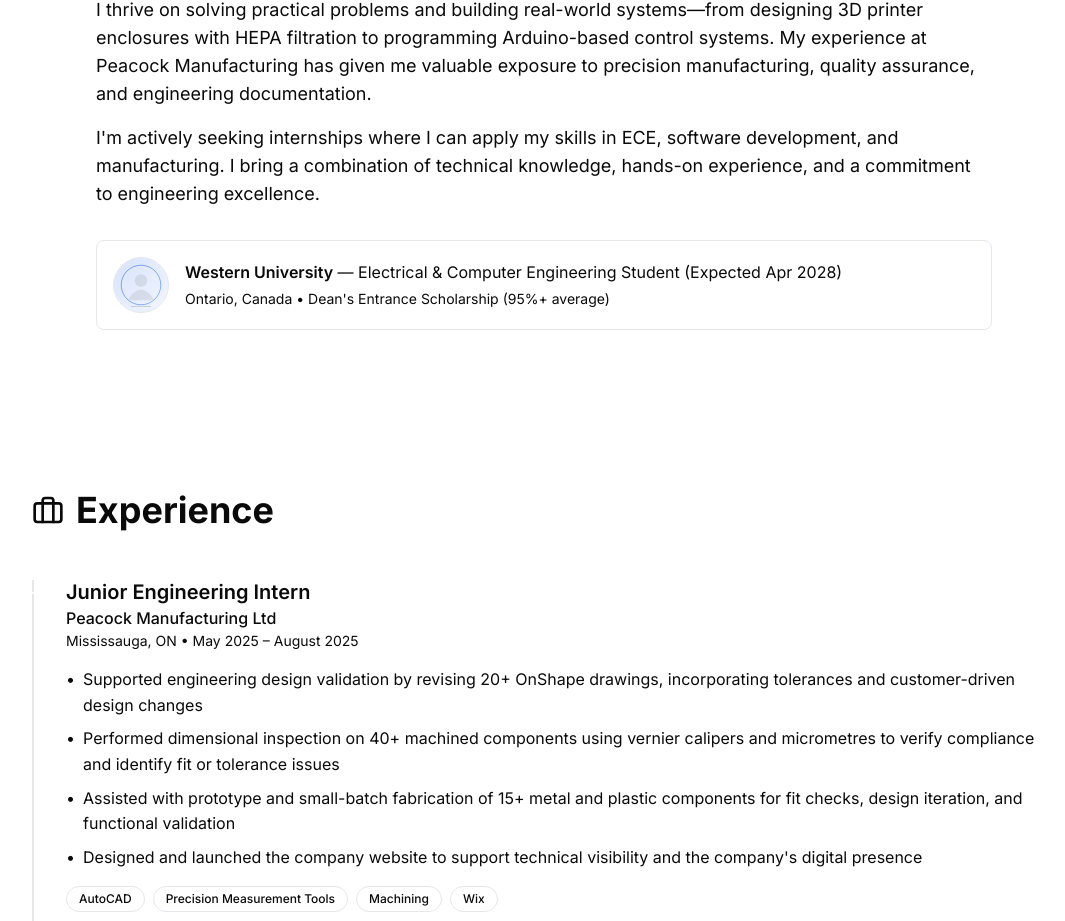
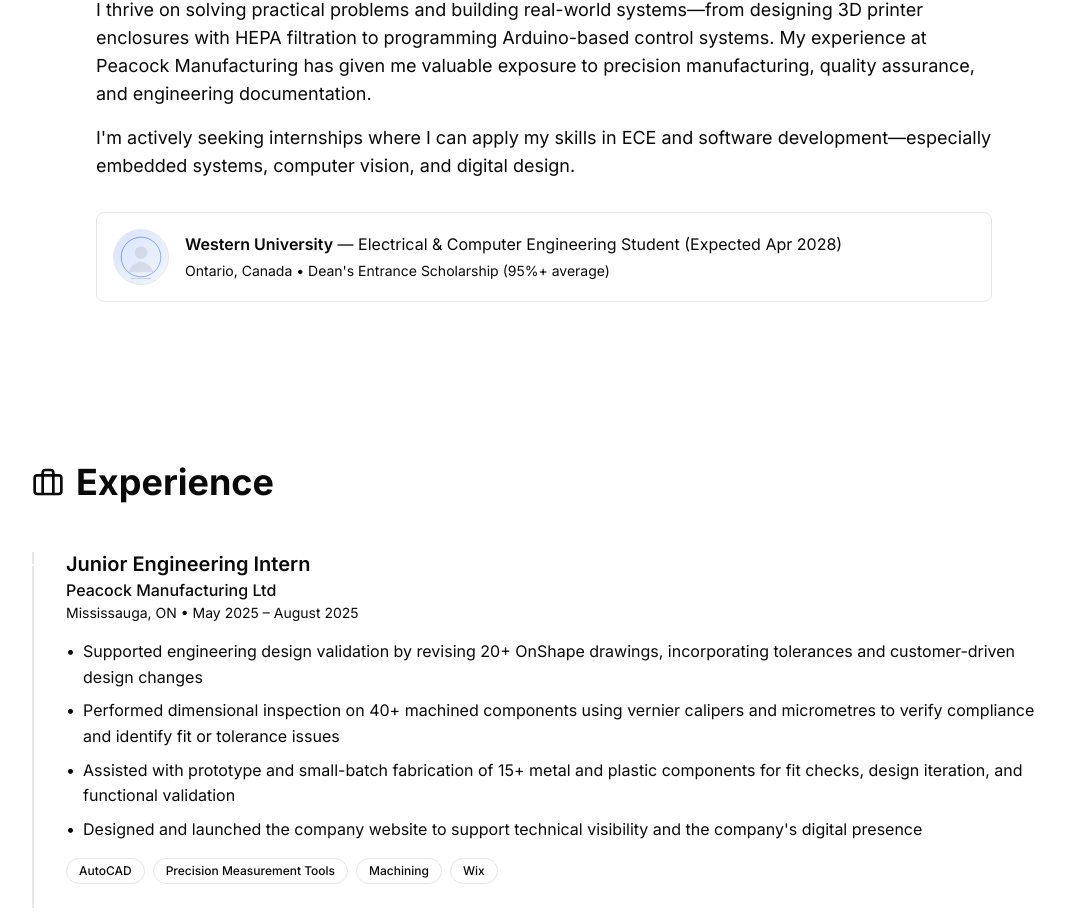
Before and after one commit to shoryapahuja/Portfolio, a Next.js app: page / in a window 1280 px wide. Shown: the part 1160-2081 px from the top of the page, without its empty margins (96-1161 px from the left). Built offline with nearby package versions, Linux system fonts and the light colour scheme.

Commit message:
Fix asset paths for custom domain

```diff
--- a/next.config.mjs
+++ b/next.config.mjs
@@ -1,22 +1,33 @@
 /** @type {import('next').NextConfig} */
-const isGithubPages = process.env.GITHUB_ACTIONS === "true";
+const isGithubActions = process.env.GITHUB_ACTIONS === "true";
+
+// If you're deploying to a custom domain, we must NOT use a basePath like /Portfolio
+const isCustomDomain = process.env.NEXT_PUBLIC_CUSTOM_DOMAIN === "true";
+
 const repoName = process.env.GITHUB_REPOSITORY?.split("/")?.[1];
 const envBasePath = process.env.NEXT_PUBLIC_BASE_PATH;
-const basePath = envBasePath || (isGithubPages && repoName ? `/${repoName}` : undefined);
+
+// Only use basePath for repo-based GitHub Pages URLs (username.github.io/Repo)
+const basePath =
+  isGithubActions && !isCustomDomain
+    ? (envBasePath || (repoName ? `/${repoName}` : ""))
+    : "";
 
 const nextConfig = {
   reactStrictMode: true,
   images: {
     formats: ["image/avif", "image/webp"],
-    ...(isGithubPages ? { unoptimized: true } : {}),
+    // GitHub Pages needs unoptimized images in export mode
+    ...(isGithubActions ? { unoptimized: true } : {}),
   },
-  ...(isGithubPages
+
+  ...(isGithubActions
     ? {
-        // GitHub Pages requires a fully static site
         output: "export",
         trailingSlash: true,
-        basePath,
-        assetPrefix: basePath,
+        ...(basePath
+          ? { basePath, assetPrefix: basePath }
+          : {}), // <— IMPORTANT: don't set these at all for custom domain
       }
     : {}),
 };
--- a/src/data/profile.ts
+++ b/src/data/profile.ts
@@ -3,8 +3,7 @@
   category: "Programming" | "Engineering Tools" | "PCB Design & Electronics";
 }
 
-// Used to make public asset URLs work on GitHub Pages (e.g. /Portfolio)
-const basePath = process.env.NEXT_PUBLIC_BASE_PATH || "";
+
 
 export interface Experience {
   title: string;
@@ -64,8 +63,8 @@
   email: "mailto:spahuja2@uwo.ca",
   emailLabel: "spahuja2@uwo.ca",
   linkedin: "https://linkedin.com/in/shorya-pahuja", // Update with actual LinkedIn
-  resume: `${basePath}/resume.pdf`,
-  headshot: `${basePath}/headshot.svg`,
+  resume: "/resume.pdf",
+  headshot: "/headshot.svg",
   hero: {
     headline: "Electrical & Computer Engineering Student",
     subtext:
@@ -74,7 +73,8 @@
   about: [
     "I'm an Electrical & Computer Engineering student at Western University with a strong foundation in both hardware and software development. Through hands-on internship experience and engineering projects, I've developed expertise in CAD design and embedded systems programming.",
     "I thrive on solving practical problems and building real-world systems—from designing 3D printer enclosures with HEPA filtration to programming Arduino-based control systems. My experience at Peacock Manufacturing has given me valuable exposure to precision manufacturing, quality assurance, and engineering documentation.",
-    "I'm actively seeking internships where I can apply my skills in ECE, software development, and manufacturing. I bring a combination of technical knowledge, hands-on experience, and a commitment to engineering excellence.",
+    "I'm actively seeking internships where I can apply my skills in ECE and software development—especially embedded systems, computer vision, and digital design."
+
   ],
   valueCards: [
     {
@@ -131,7 +131,7 @@
         "Added gesture-triggered actions tuned for stable, low-latency interaction",
       ],
       tech: ["Python", "OpenCV", "MediaPipe", "PyAutoGUI"],
-      image: `${basePath}/projects/air-mouse-gesture-controls.jpg`,
+      image: "/projects/air-mouse-gesture-controls.jpg",
     },
     {
       title: "3D Printer Enclosure",
@@ -144,13 +144,13 @@
         "Placed 3rd of 160 teams; 1st in 3D Printing category",
       ],
       tech: ["Onshape", "CAD Design", "HEPA Filtration", "Thermal Modeling"],
-      image: `${basePath}/projects/3d-printer-enclosure-1.jpg`,
-      images: [
-        `${basePath}/projects/3d-printer-enclosure-1.jpg`,
-        `${basePath}/projects/3d-printer-enclosure-2.jpg`,
-        `${basePath}/projects/3d-printer-enclosure-3.jpg`,
-        `${basePath}/projects/3d-printer-enclosure-5.jpg`,
-      ],
+      image: "/projects/3d-printer-enclosure-1.jpg",
+images: [
+  "/projects/3d-printer-enclosure-1.jpg",
+  "/projects/3d-printer-enclosure-2.jpg",
+  "/projects/3d-printer-enclosure-3.jpg",
+  "/projects/3d-printer-enclosure-5.jpg",
+],
       achievement: "3rd of 160 teams; 1st in 3D Printing category",
     },
     {
@@ -165,8 +165,8 @@
         "Iterated CAD designs in Onshape to optimize dispersion",
       ],
       tech: ["Onshape", "Arduino Uno", "C++", "3D Printing", "LED Control"],
-      image: `${basePath}/projects/sad-lamp-diffuser-1.jpg`,
-      images: [`${basePath}/projects/sad-lamp-diffuser-1.jpg`],
+      image: "/projects/sad-lamp-diffuser-1.jpg",
+images: ["/projects/sad-lamp-diffuser-1.jpg"],
       imageFit: "contain",
     },
   ],
```
